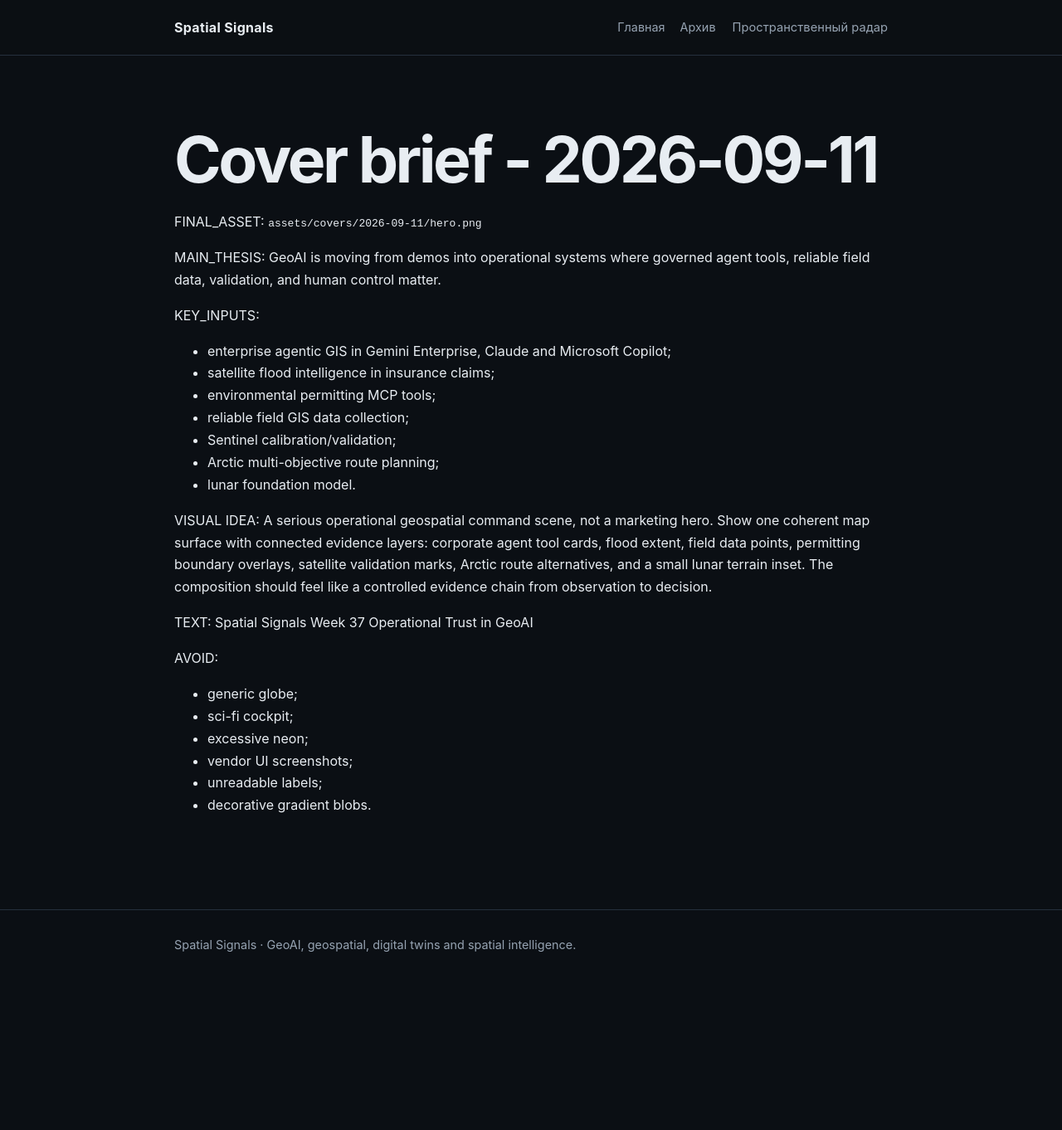
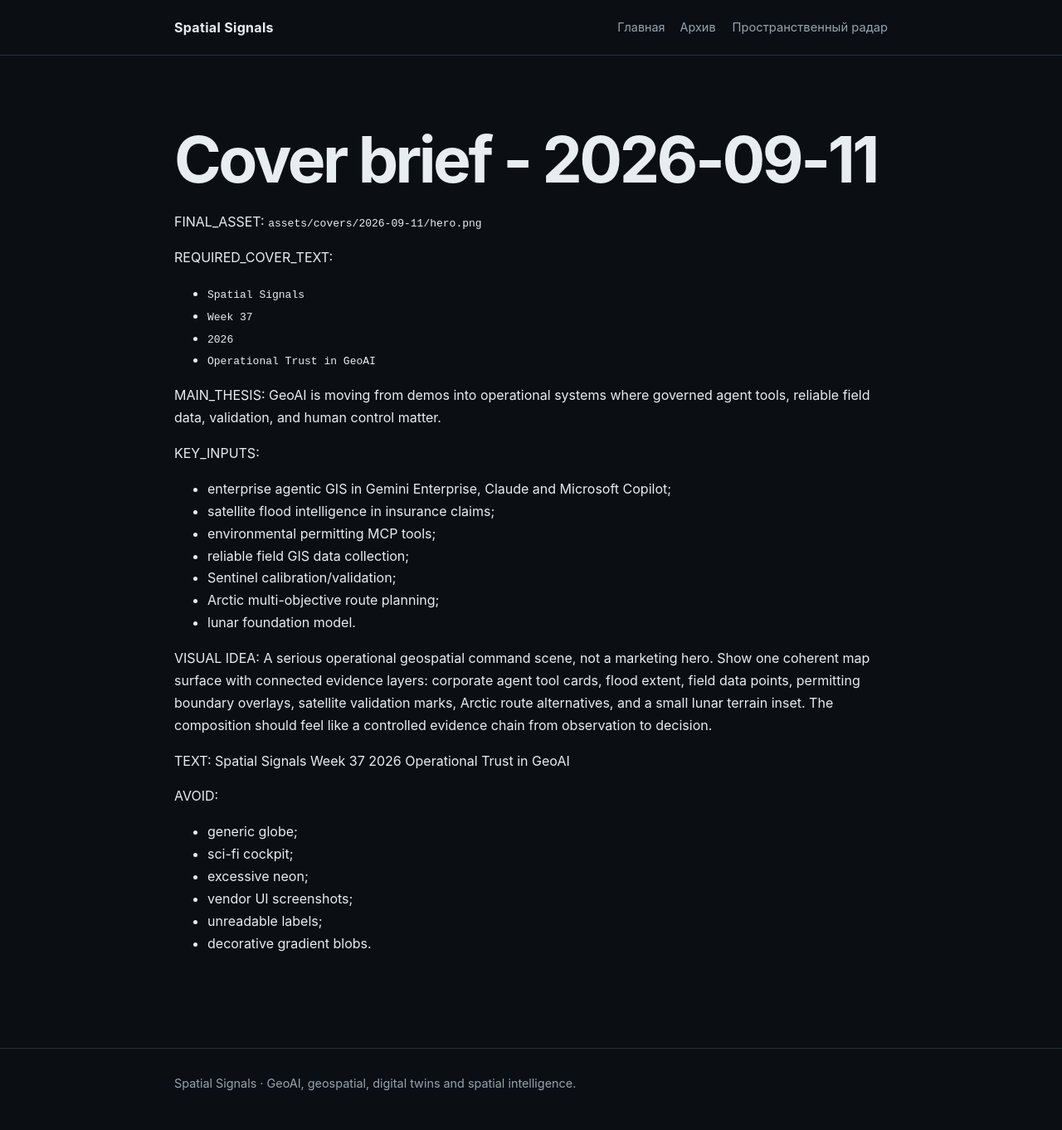
Before and after one commit to KarimDataMaster/spatial-signals-pages, a Jekyll site: the page built from published/2026-09-11/cover-brief.md, in a window 1280 px wide. Shown: the whole page at 83% size. Built offline with Jekyll 4.4.1, drawn with Linux system fonts in a browser that asks for light colours; our own code applies the rules of GitHub Pages for plain Markdown files; before the commit the page ends 1195 px from its top, so only the background shows below that.

Commit message:
Publish approved Spatial Signals issue

```diff
--- a/published/2026-09-11/cover-brief.md
+++ b/published/2026-09-11/cover-brief.md
@@ -1,6 +1,12 @@
 # Cover brief - 2026-09-11
 
 FINAL_ASSET: `assets/covers/2026-09-11/hero.png`
+
+REQUIRED_COVER_TEXT:
+- `Spatial Signals`
+- `Week 37`
+- `2026`
+- `Operational Trust in GeoAI`
 
 MAIN_THESIS: GeoAI is moving from demos into operational systems where governed agent tools, reliable field data, validation, and human control matter.
 
@@ -19,6 +25,7 @@ A serious operational geospatial command scene, not a marketing hero. Show one c
 TEXT:
 Spatial Signals
 Week 37
+2026
 Operational Trust in GeoAI
 
 AVOID:
```
